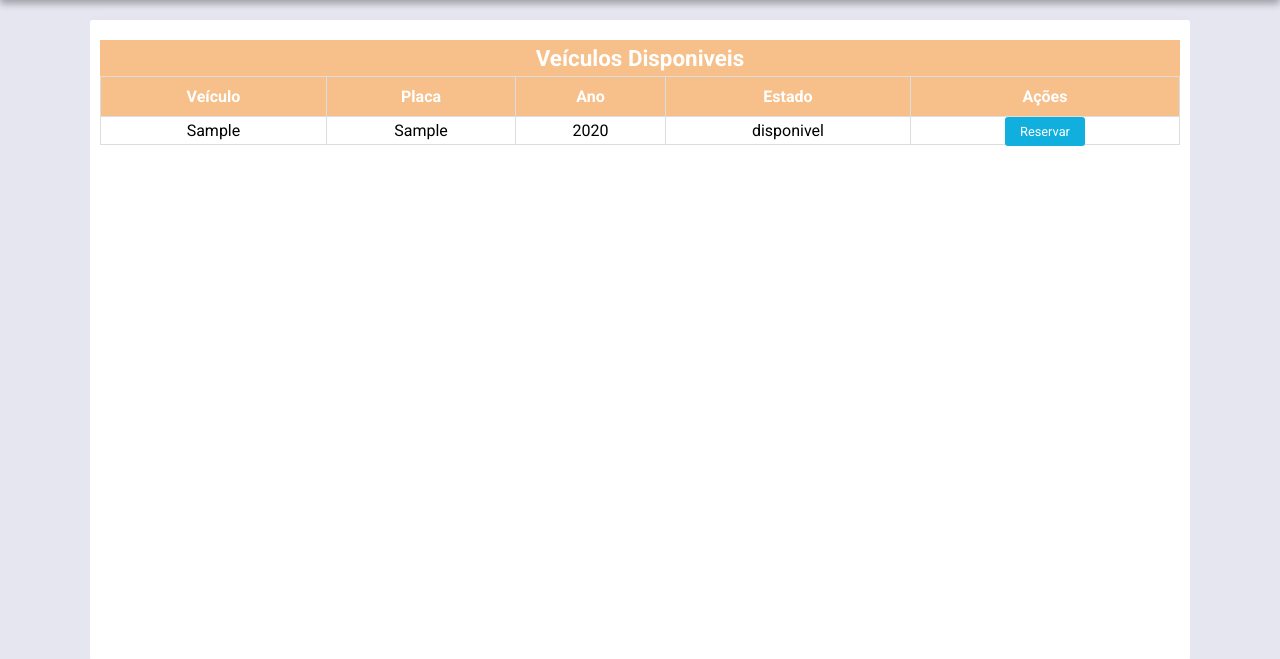
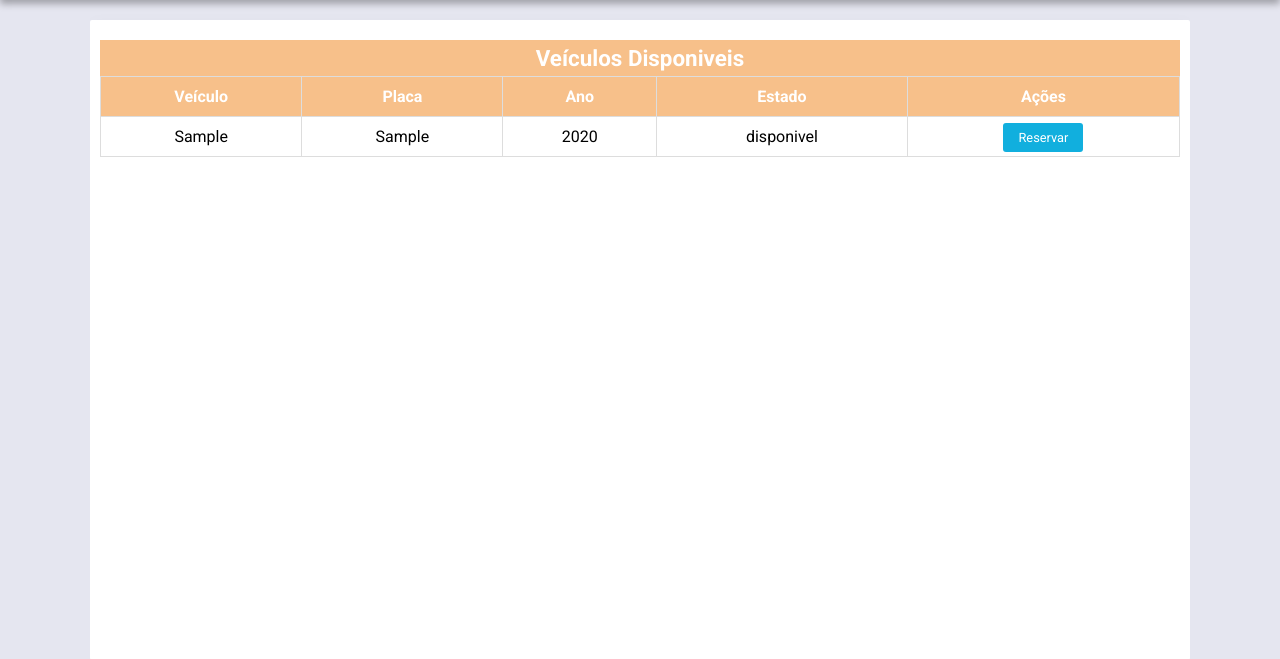
Before and after one commit to MarioGN/dynamicfleet-django, a Django app: template dynamicfleet/veiculos/templates/veiculos/vehicles_list.html in a window 1280 px wide. Shown: the part 62-721 px from the top of the page. Run offline with Django 3.2, Linux system fonts and the light colour scheme; the template is opened without the code that fills it: values that come from a table or form of the project are taken from there, others are empty; tables that the repository leaves empty hold one stand-in row (values such as "Sample post"); parts of the project's set-up code (start-up, migrations or seed data) failed here and were passed over; some libraries are stand-ins or nearby versions.

Commit message:
Ajustes no design das tabelas

```diff
--- a/dynamicfleet/reservas/templates/reservas/reserve_vehicle.html
+++ b/dynamicfleet/reservas/templates/reservas/reserve_vehicle.html
@@ -7,8 +7,8 @@
             <h3>Reservar Veículo</h3>
         </div>
 
-        <div id="table-veiculo-container">
-            <table>
+        <div>
+            <table id="tabela-veiculo">
                 <thead>
                     <tr>
                         <th>Modelo</th>
--- a/dynamicfleet/veiculos/static/css/main.css
+++ b/dynamicfleet/veiculos/static/css/main.css
@@ -256,7 +256,9 @@
     width: 100%;
 }
 
-#table-container table, th, td {
+#table-container table,
+#table-container  th,
+#table-container  td {
     border: 1px solid #ddd;
     text-align: left;
 }
@@ -266,7 +268,8 @@
     color: var(--font-color-light);
 }
 
-#table-container th, td {
+#table-container th,
+#table-container td {
     padding: 10px;
     text-align: center;
 }
@@ -403,7 +406,12 @@
     color: var(--font-color-light);
 }
 
-#reserva-container th, td {
+#tabela-veiculo {
+    margin-top: 20px;
+}
+
+#tabela-veiculo th,
+#tabela-veiculo td {
     padding: 4px;
     text-align: center;
 }
```
